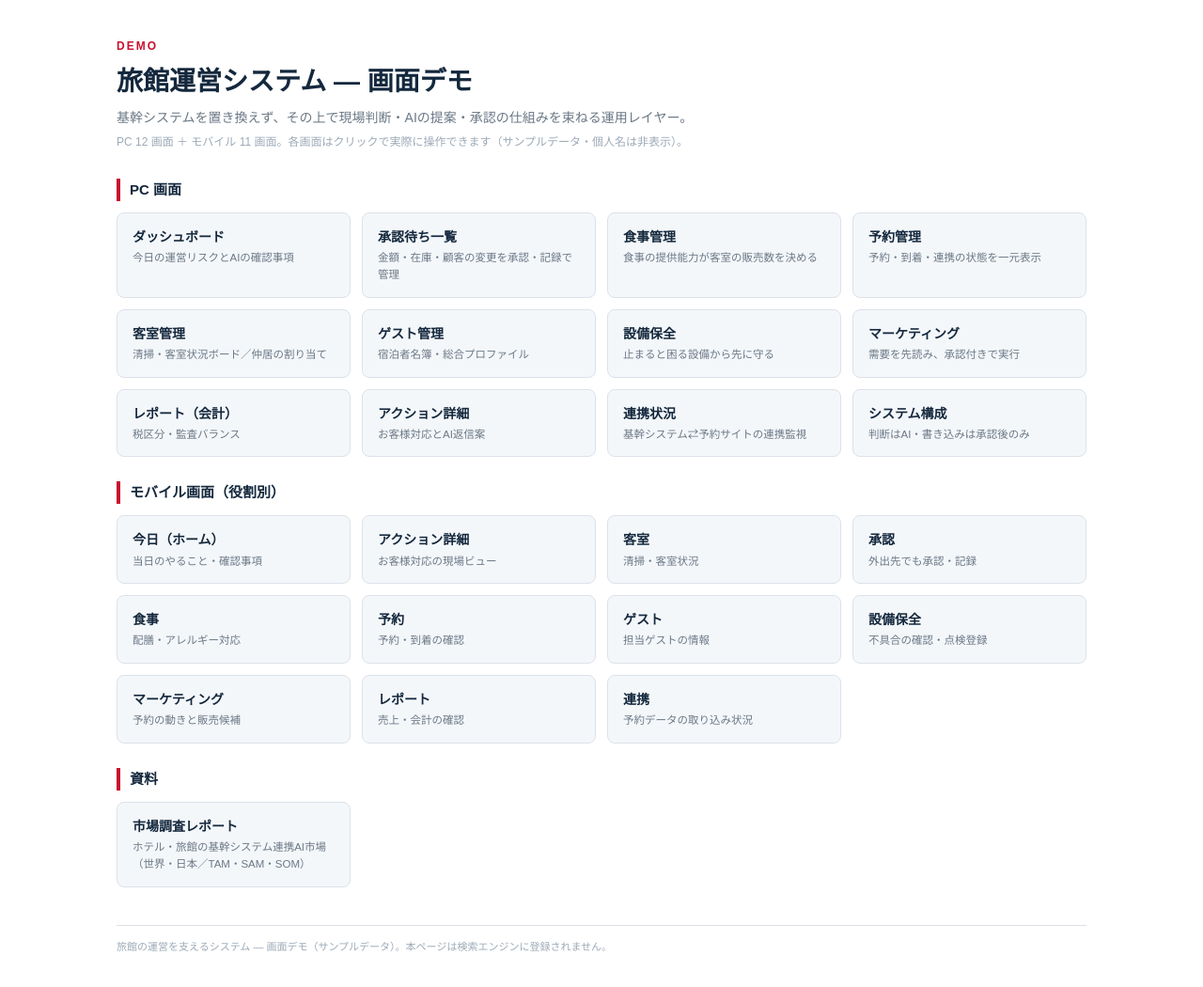
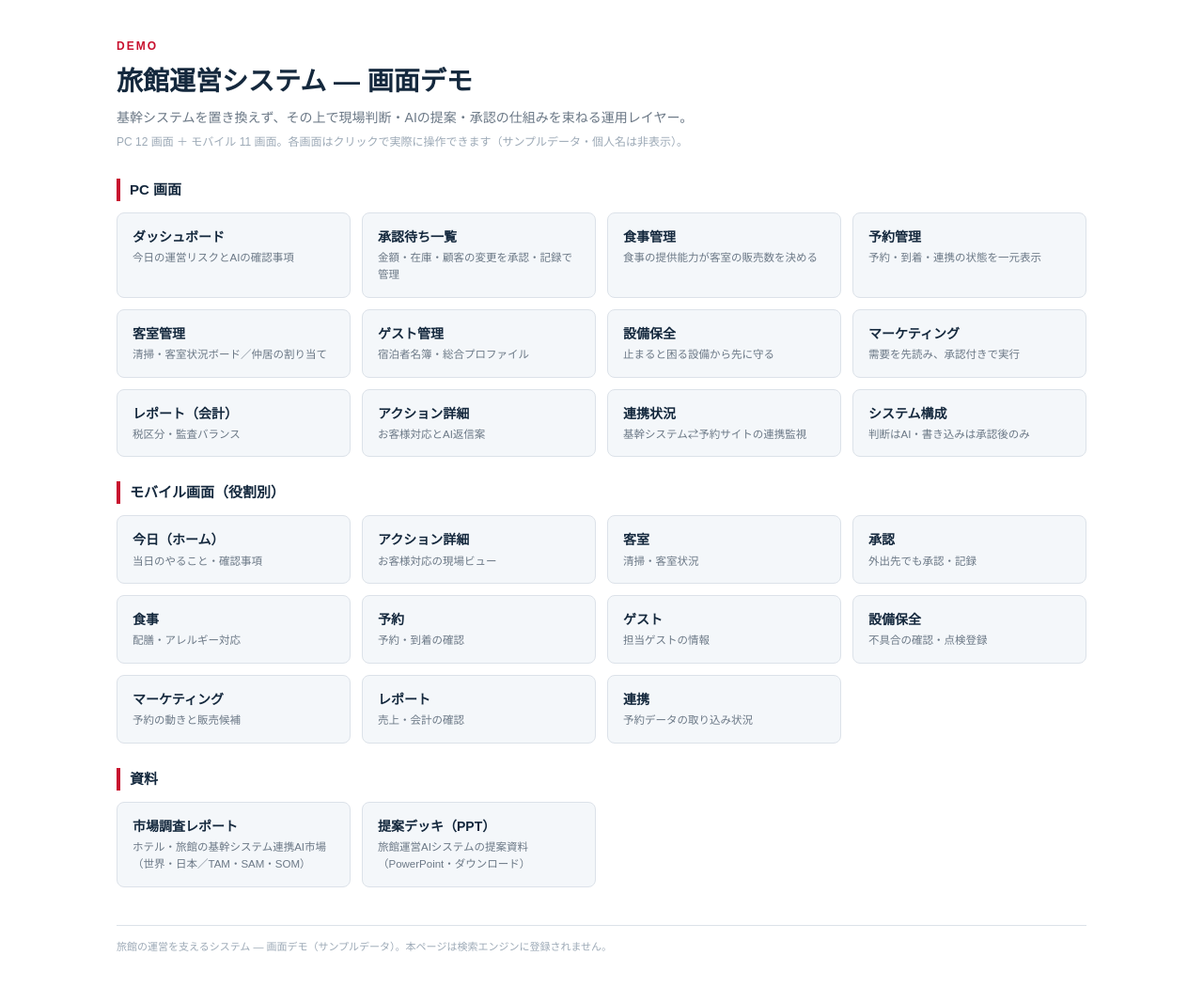
Before and after one commit to Agentic-governance/ryokan-ops-demo, a plain HTML site: page index.html in a window 1280 px wide. Shown: the whole page at 94% size. Drawn offline with Linux system fonts and the light colour scheme.

Commit message:
提案デッキ(HMS_pitch.pptx)を資料一覧に追加(DLリンク)
Co-Authored-By: Claude Opus 4.8 <noreply@anthropic.com>

```diff
--- a/index.html
+++ b/index.html
@@ -64,6 +64,7 @@ a.card .d{color:var(--grey);font-size:11.5px;margin-top:2px}
   <h2>資料</h2>
   <div class="grid">
     <a class="card" href="market_research.html"><div class="t">市場調査レポート</div><div class="d">ホテル・旅館の基幹システム連携AI市場（世界・日本／TAM・SAM・SOM）</div></a>
+    <a class="card" href="HMS_pitch.pptx" download><div class="t">提案デッキ（PPT）</div><div class="d">旅館運営AIシステムの提案資料（PowerPoint・ダウンロード）</div></a>
   </div>
 
   <div class="foot">旅館の運営を支えるシステム — 画面デモ（サンプルデータ）。本ページは検索エンジンに登録されません。</div>
```
Also changed, not shown: 1 other file.
